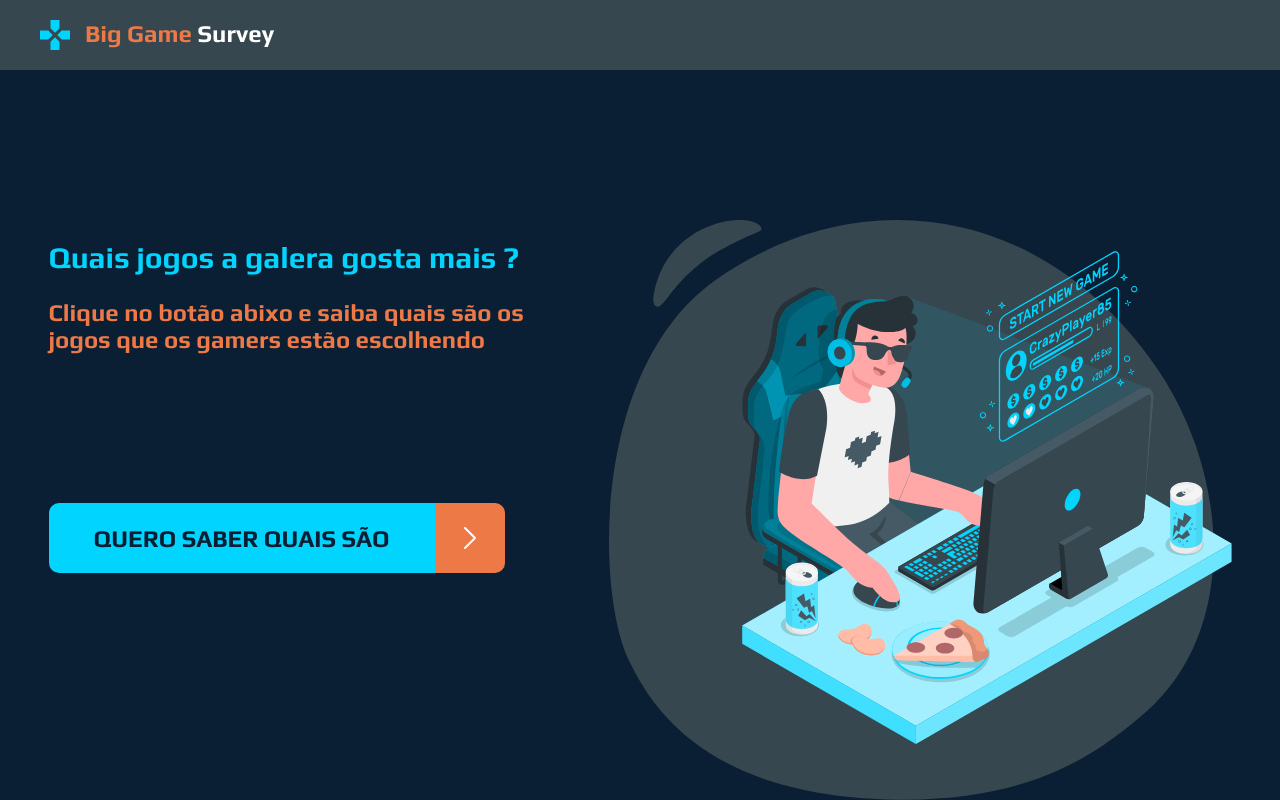
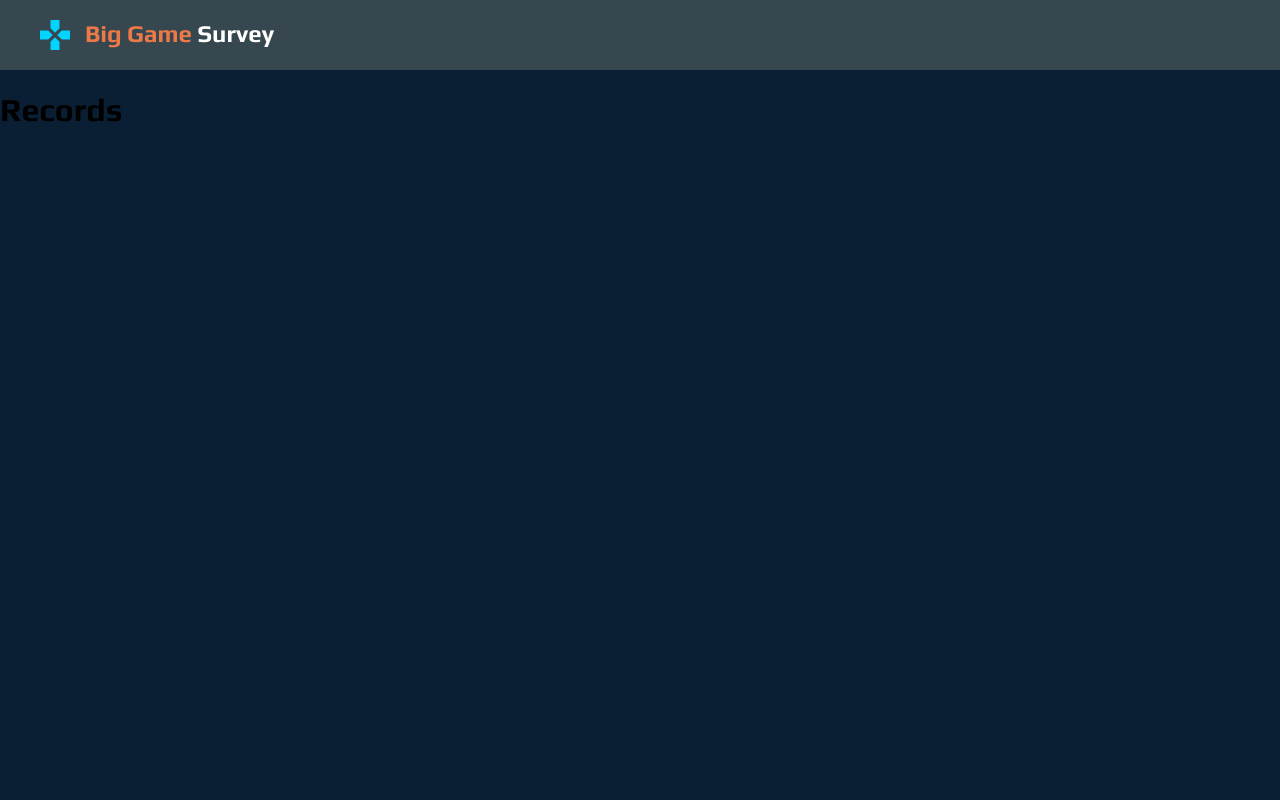
Before and after one commit to RianLimeira/sds1, a React (Create React App) app in the folder front-web/: page /records in a window 1280 px wide. Built offline with nearby package versions, Linux system fonts and the light colour scheme.

Commit message:
Criando navegação com rotas

```diff
--- a/front-web/src/App.tsx
+++ b/front-web/src/App.tsx
@@ -1,15 +1,11 @@
 import React from 'react';
 import './App.css';
-import Hello from './Hello';
-import Header from './components/Header';
-import Home from './pages/Home';
+import Routes from './Routes';
+
 
 function App() {
   return (
-    <div>
-      <Header />
-      <Home />
-  </div>
+    <Routes />
   );
 }
 
--- /dev/null
+++ b/front-web/src/Routes.tsx
@@ -0,0 +1,24 @@
+import React from 'react';
+import { BrowserRouter, Switch, Route } from 'react-router-dom';
+import Header from './components/Header';
+import Home from './pages/Home';
+import Records from './pages/Records';
+
+const Routes = () => (
+    <BrowserRouter>
+        <Header />
+        <Switch>
+            <Route path="/" exact>
+                <Home />
+            </Route>
+        </Switch>
+        <Switch>
+            <Route path="/records">
+                <Records />
+            </Route>
+        </Switch>
+    </BrowserRouter>
+
+);
+
+export default Routes;
--- a/front-web/src/components/Header/index.tsx
+++ b/front-web/src/components/Header/index.tsx
@@ -1,14 +1,17 @@
 import React from 'react';
 import { ReactComponent as Logo} from '../../assets/logo.svg';
+import { Link } from 'react-router-dom';
 import './styles.css';
 
 const Header = () => (
     <header className="main-header">
         <Logo />
+        <Link to="/">
         <div className="logo-text">
-            <span className="logo-text-1">Big Game</span>
-            <span className="logo-text-2"> Survey</span>
-        </div>
+                <span className="logo-text-1">Big Game</span>
+                <span className="logo-text-2"> Survey</span>
+            </div>
+        </Link>
     </header>
 );
 
--- a/front-web/src/pages/Home/index.tsx
+++ b/front-web/src/pages/Home/index.tsx
@@ -1,6 +1,7 @@
 import React from 'react';
 import { ReactComponent as ArrowIcon} from '../../assets/arrow.svg';
 import { ReactComponent as GamerImage} from '../../assets/gamer.svg';
+import { Link } from 'react-router-dom';
 import './styles.css';
 
 const Home = () => (
@@ -12,6 +13,7 @@
             <h3 className="home-text-subtitle">
                 Clique no botão abixo e saiba quais são os jogos que os gamers estão escolhendo
             </h3>
+            <Link to="/records">
                 <div className="home-actions">
                     <button className="home-btn">
                         QUERO SABER QUAIS SÃO
@@ -20,6 +22,7 @@
                         <ArrowIcon />
                     </div>
                 </div>
+            </Link>
         </div>
         <GamerImage className="home-image" />
     </div>
--- /dev/null
+++ b/front-web/src/pages/Records/index.tsx
@@ -0,0 +1,10 @@
+import React from 'react';
+
+const Records = () => (
+    <h1>
+        Records
+    </h1>
+
+)
+
+export default Records;
```
Also changed, not shown: front-web/src/Hello.tsx (deleted, +0 -11 lines). Lines whose indentation alone changed are shown as unchanged.
